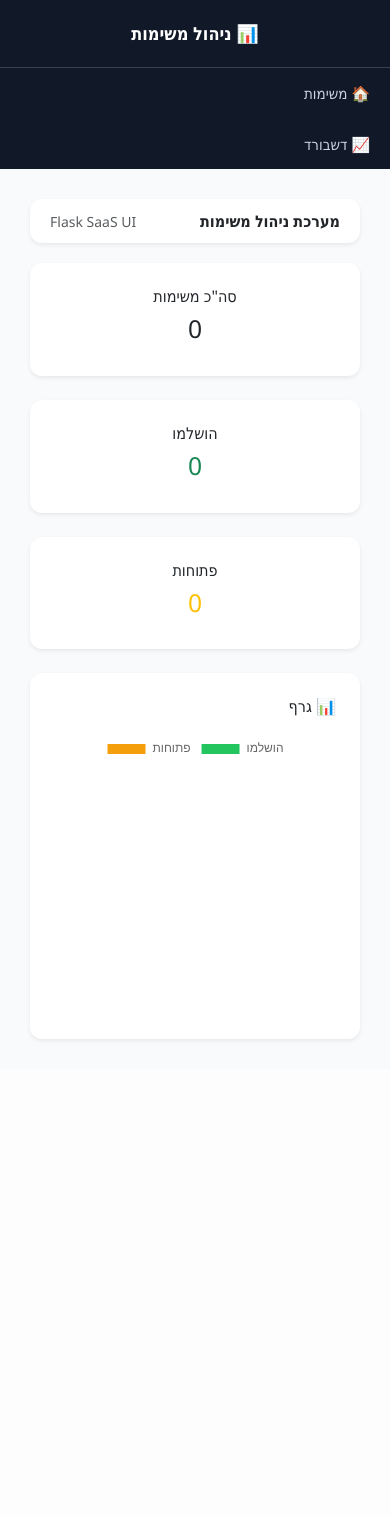
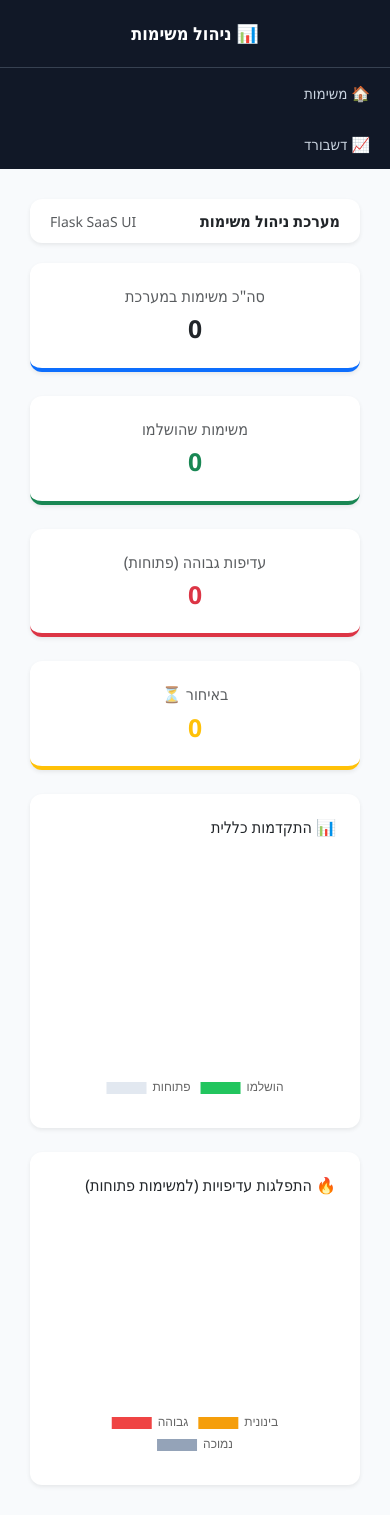
Before and after one commit to mv89-heb/task_manager, a Flask app: page /dashboard in a window 390 px wide. Before the commit the page ends 1041 px from the top, so only its background shows below. Run offline with Flask 3, Linux system fonts and the light colour scheme.

Commit message:
Update dashboard.html

```diff
--- a/app/templates/dashboard.html
+++ b/app/templates/dashboard.html
@@ -1,48 +1,93 @@
 {% extends "base.html" %}
 {% block content %}
 
-<div class="row g-4">
-
-<div class="col-md-4">
-<div class="card-modern p-4 shadow-sm text-center">
-<h6>סה"כ משימות</h6>
-<h2>{{total}}</h2>
+<div class="row g-4 mb-4">
+    <div class="col-md-3">
+        <div class="card-modern p-4 shadow-sm text-center border-bottom border-primary border-4">
+            <h6 class="text-muted mb-2">סה"כ משימות במערכת</h6>
+            <h2 class="mb-0 fw-bold">{{total}}</h2>
         </div>
     </div>
 
-<div class="col-md-4">
-<div class="card-modern p-4 shadow-sm text-center">
-<h6>הושלמו</h6>
-<h2 class="text-success">{{done}}</h2>
+    <div class="col-md-3">
+        <div class="card-modern p-4 shadow-sm text-center border-bottom border-success border-4">
+            <h6 class="text-muted mb-2">משימות שהושלמו</h6>
+            <h2 class="mb-0 fw-bold text-success">{{done}}</h2>
         </div>
     </div>
 
-<div class="col-md-4">
-<div class="card-modern p-4 shadow-sm text-center">
-<h6>פתוחות</h6>
-<h2 class="text-warning">{{total - done}}</h2>
+    <div class="col-md-3">
+        <div class="card-modern p-4 shadow-sm text-center border-bottom border-danger border-4">
+            <h6 class="text-muted mb-2">עדיפות גבוהה (פתוחות)</h6>
+            <h2 class="mb-0 fw-bold text-danger">{{high_priority}}</h2>
         </div>
     </div>
 
-<div class="col-12">
-<div class="card-modern p-4 shadow-sm">
-<h6 class="mb-3">📊 גרף</h6>
-<canvas id="chart"></canvas>
+    <div class="col-md-3">
+        <div class="card-modern p-4 shadow-sm text-center border-bottom border-warning border-4">
+            <h6 class="text-muted mb-2">באיחור ⏳</h6>
+            <h2 class="mb-0 fw-bold text-warning">{{overdue}}</h2>
+        </div>
     </div>
 </div>
 
+<div class="row g-4">
+    <div class="col-md-6">
+        <div class="card-modern p-4 shadow-sm d-flex flex-column align-items-center">
+            <h6 class="mb-3 w-100">📊 התקדמות כללית</h6>
+            <div style="width: 250px; height: 250px;">
+                <canvas id="statusChart"></canvas>
+            </div>
+        </div>
+    </div>
+
+    <div class="col-md-6">
+        <div class="card-modern p-4 shadow-sm d-flex flex-column align-items-center">
+            <h6 class="mb-3 w-100">🔥 התפלגות עדיפויות (למשימות פתוחות)</h6>
+            <div style="width: 250px; height: 250px;">
+                <canvas id="priorityChart"></canvas>
+            </div>
+        </div>
+    </div>
 </div>
 
 <script src="https://cdn.jsdelivr.net/npm/chart.js"></script>
 <script>
-new Chart(document.getElementById("chart"), {
+    // גרף התקדמות כללית (סטטוסים)
+    new Chart(document.getElementById("statusChart"), {
         type: 'doughnut',
         data: {
-labels: ['פתוחות','הושלמו'],
+            labels: ['פתוחות', 'הושלמו'],
             datasets: [{
-data: [{{total - done}}, {{done}}],
-backgroundColor: ['#f59e0b','#22c55e']
+                data: [{{open_count}}, {{done}}],
+                backgroundColor: ['#e2e8f0', '#22c55e'], // אפור לסיום, ירוק להושלם
+                borderWidth: 0
             }]
+        },
+        options: {
+            cutout: '75%', // עושה את העיגול דק ואלגנטי
+            plugins: {
+                legend: { position: 'bottom' }
+            }
+        }
+    });
+
+    // גרף עדיפויות
+    new Chart(document.getElementById("priorityChart"), {
+        type: 'doughnut',
+        data: {
+            labels: ['גבוהה', 'בינונית', 'נמוכה'],
+            datasets: [{
+                data: [{{high_priority}}, {{medium_priority}}, {{low_priority}}],
+                backgroundColor: ['#ef4444', '#f59e0b', '#94a3b8'], // אדום, צהוב, אפור
+                borderWidth: 0
+            }]
+        },
+        options: {
+            cutout: '75%',
+            plugins: {
+                legend: { position: 'bottom' }
+            }
         }
     });
 </script>
```
Lines whose indentation alone changed are shown as unchanged.
